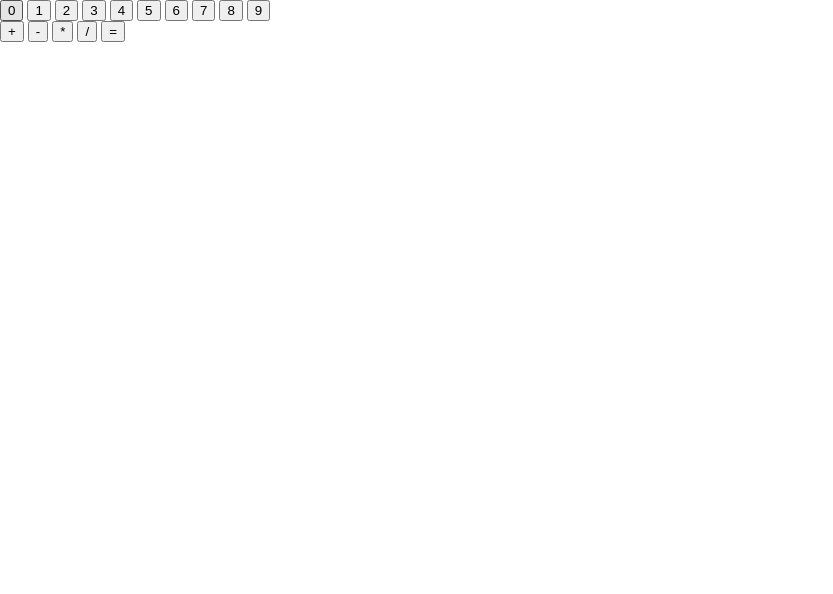
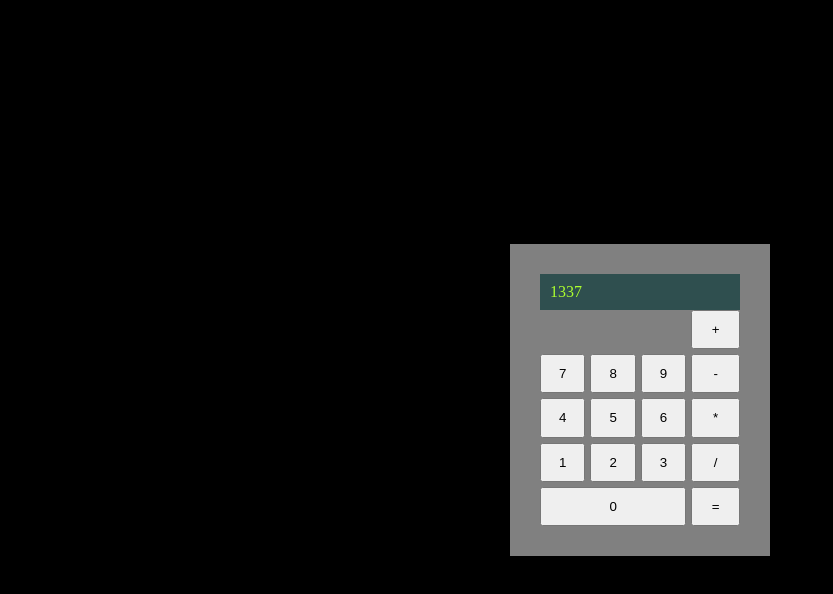
Before and after one commit to mononoken/calculator, a plain HTML site: page index.html in a window 1280 px wide. Shown: the whole page, without its empty margins (0-833 px from the left). Drawn offline with Linux system fonts and the light colour scheme.

Commit message:
Use grid to situate buttons and set initial scale.

```diff
--- a/index.html
+++ b/index.html
@@ -11,18 +11,19 @@
 </head>
 <body>
 <div id="calculator">
-  <div id="calc-screen"></div>
+  <div id="calc-screen">1337</div>
+  <div id="buttons-container">
     <div id="calc-numbers-container">
-    <button class="calc-numbers">0</button>
-    <button class="calc-numbers">1</button>
-    <button class="calc-numbers">2</button>
-    <button class="calc-numbers">3</button>
-    <button class="calc-numbers">4</button>
-    <button class="calc-numbers">5</button>
-    <button class="calc-numbers">6</button>
-    <button class="calc-numbers">7</button>
-    <button class="calc-numbers">8</button>
-    <button class="calc-numbers">9</button>
+      <button class="calc-numbers" id="nine-btn">9</button>
+      <button class="calc-numbers" id="eight-btn">8</button>
+      <button class="calc-numbers" id="seven-btn">7</button>
+      <button class="calc-numbers" id="six-btn">6</button>
+      <button class="calc-numbers" id="five-btn">5</button>
+      <button class="calc-numbers" id="four-btn">4</button>
+      <button class="calc-numbers" id="three-btn">3</button>
+      <button class="calc-numbers" id="two-btn">2</button>
+      <button class="calc-numbers" id="one-btn">1</button>
+      <button class="calc-numbers" id="zero-btn">0</button>
     </div>
     <div id="calc-operators-container">
       <button class="calc-operator">+</button>
@@ -32,5 +33,6 @@
       <button class="calc-operator">=</button>
     </div>
   </div>
+</div>
 </body>
 </html>
--- a/style.css
+++ b/style.css
@@ -0,0 +1,89 @@
+body {
+  background-color: black;
+  display: flex;
+  justify-content: center;
+  align-items: center;
+  min-height: 100vh;
+}
+
+#calculator {
+  background-color: gray;
+  padding: 30px;
+  min-width: 200px;
+  display: grid;
+  grid-template-rows: 1fr 6fr;
+}
+
+#calc-screen {
+  background-color: darkslategray;
+  color: greenyellow;
+  padding: 10px;
+}
+
+#buttons-container {
+  display: grid;
+  grid-template-columns: 3fr 1fr;
+  column-gap: 5px;
+}
+
+#calc-numbers-container,
+#calc-operators-container {
+  display: grid;
+  column-gap: 5px;
+  grid-template-rows: repeat(5, 1fr);
+  row-gap: 5px;
+}
+
+#one-btn {
+  grid-area: one;
+}
+
+#two-btn {
+  grid-area: two;
+}
+
+#three-btn {
+  grid-area: three;
+}
+
+#four-btn {
+  grid-area: four;
+}
+
+#five-btn {
+  grid-area: five;
+}
+
+#six-btn {
+  grid-area: six;
+}
+
+#seven-btn {
+  grid-area: seven;
+}
+
+#eight-btn {
+  grid-area: eight;
+}
+
+#nine-btn {
+  grid-area: nine;
+}
+
+#zero-btn {
+  grid-area: zero;
+}
+
+#calc-numbers-container {
+  grid-template-columns: repeat(3, 1fr);
+  grid-template-areas:
+    ". . ."
+    "seven eight nine"
+    "four five six"
+    "one two three"
+    "zero zero zero";
+}
+
+#calc-operators-container {
+  grid-template-columns: 1fr;
+}
```
Lines whose indentation alone changed are shown as unchanged.
